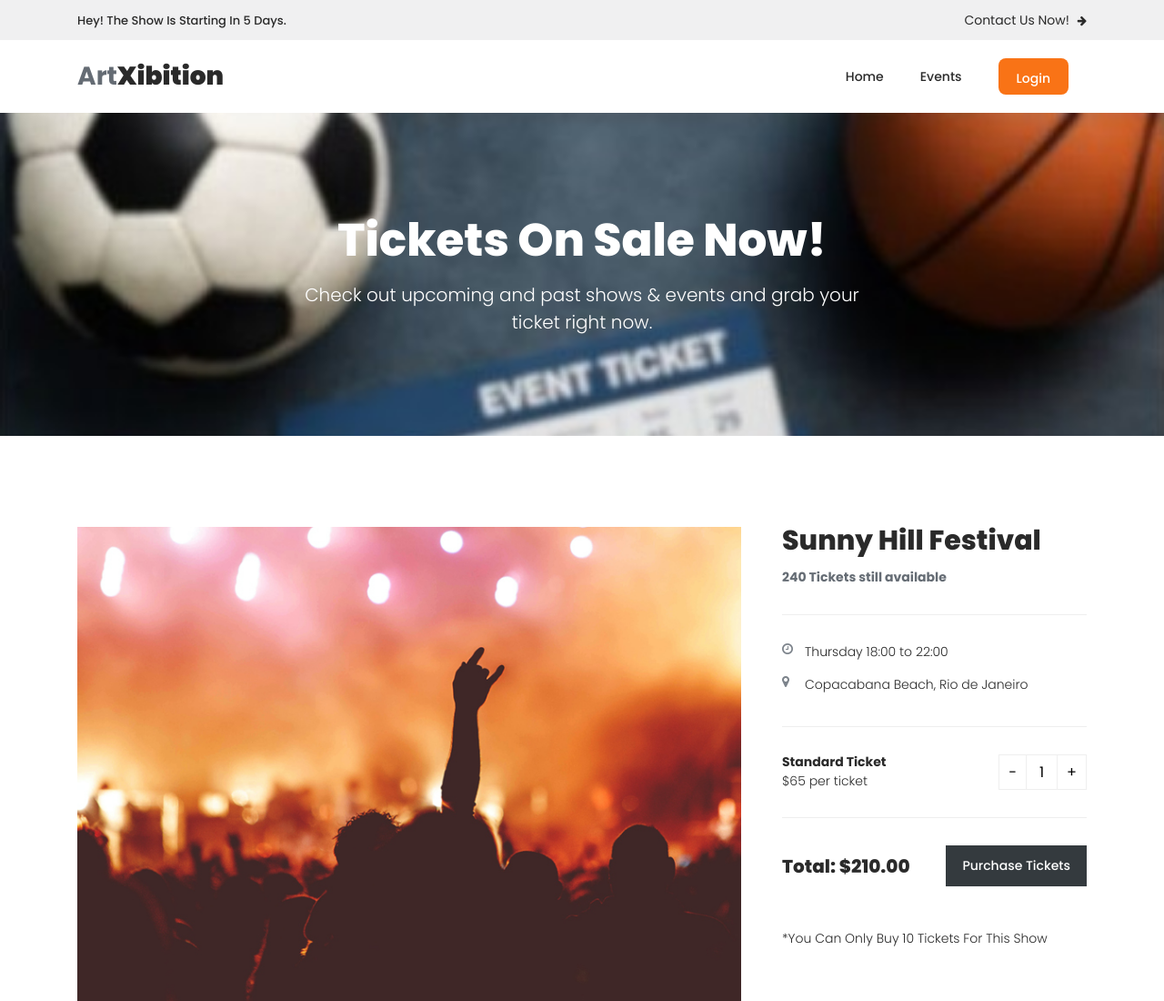
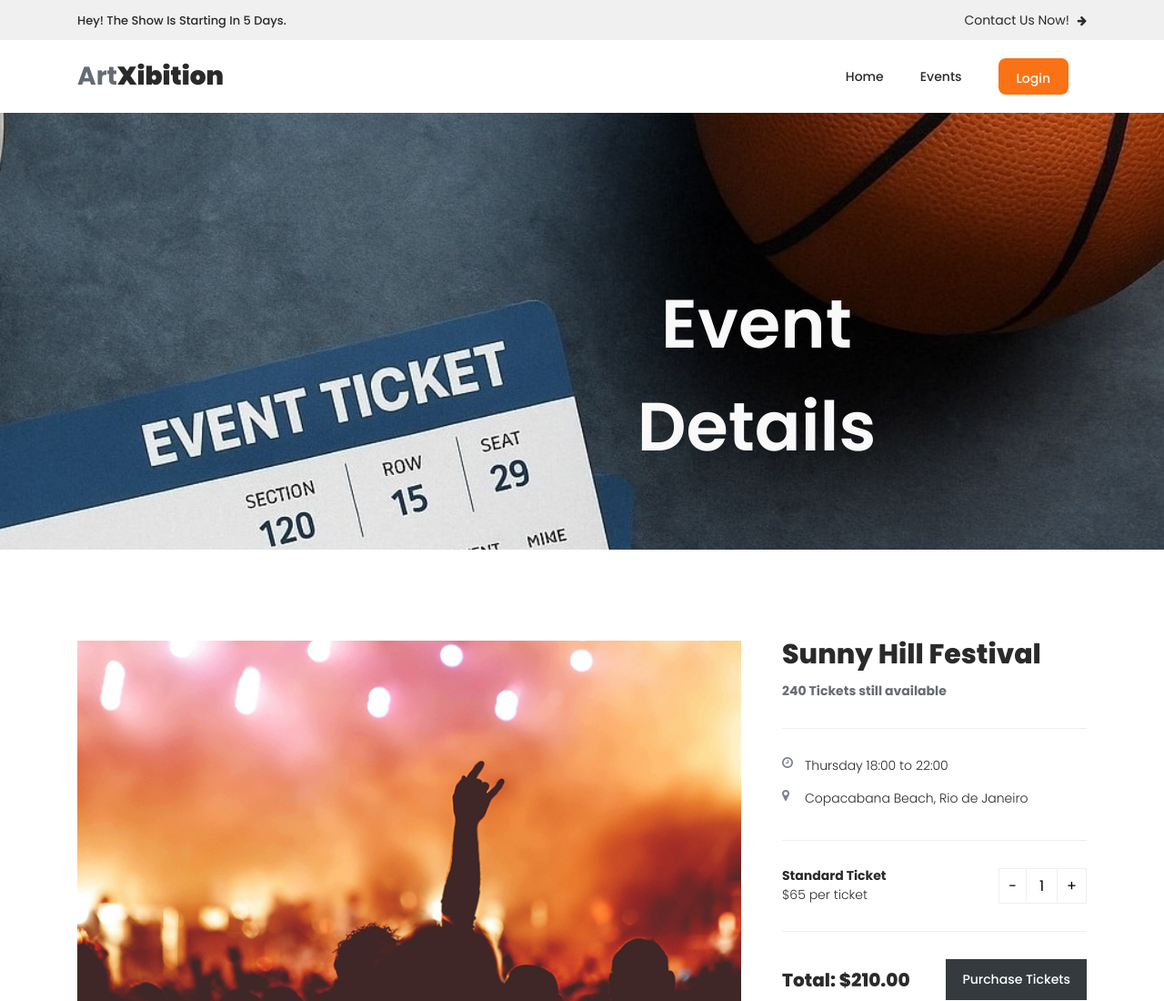
Before and after one commit to beyyzayyavuz/BEYS, a plain HTML site: page 2125_artxibition/2125_artxibition/event-details.html in a window 1280 px wide. Shown: the top 1100 px of the page at 91% size. Drawn offline with Linux system fonts and the light colour scheme.

Commit message:
Adjusting pages

```diff
--- a/2125_artxibition/2125_artxibition/event-details.html
+++ b/2125_artxibition/2125_artxibition/event-details.html
@@ -97,21 +97,11 @@ https://www.tooplate.com/view/2125-artxibition
       </div>
     </header>
     <!-- ***** Header Area End ***** -->
-
-    <!-- ***** About Us Page ***** -->
-    <div class="page-heading-shows-events">
-      <div class="container">
-        <div class="row">
-          <div class="col-lg-12">
-            <h2>Tickets On Sale Now!</h2>
-            <span
-              >Check out upcoming and past shows & events and grab your ticket
-              right now.</span
-            >
-          </div>
-        </div>
-      </div>
+    <!-- ***** Main Banner Area Start ***** -->
+    <div class="main-banner">
+      <div class="welcome-text">Event Details</div>
     </div>
+    <!-- ***** Main Banner Area End ***** -->
 
     <div class="ticket-details-page">
       <div class="container">
```
Also changed, not shown: 2125_artxibition/2125_artxibition/events.html (+2 -2 lines).
